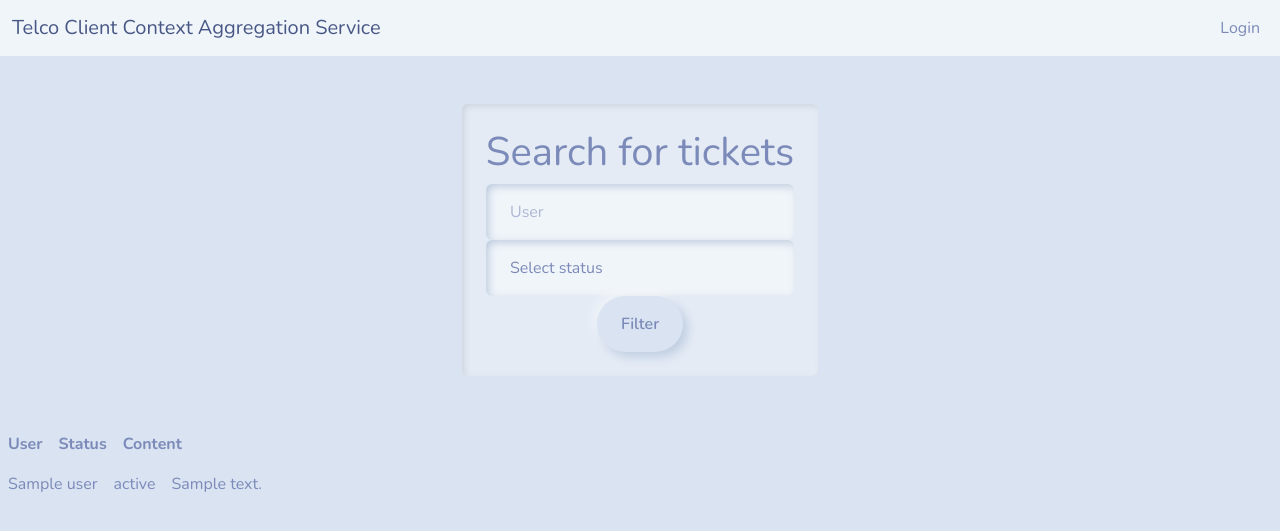
After one commit to WSokoll/TelcoClientContextAggregationService, a Python web app: template app/templates/admin.jinja in a window 1280 px wide. The commit adds this page. Shown: the top 531 px of the page. Run offline with Jinja, Linux system fonts and the light colour scheme; the template is opened without the code that fills it: most values are stand-ins (such as "Sample title", 1, 10 or a date in 2020); some libraries are stand-ins or nearby versions.

Commit message:
forms done

```diff
--- a/app/app.py
+++ b/app/app.py
@@ -119,4 +119,7 @@ def create_app():
     from app.views.report import bp as bp_report
     app.register_blueprint(bp_report)
 
+    from app.views.admin import bp as bp_admin
+    app.register_blueprint(bp_admin)
+
     return app
--- /dev/null
+++ b/app/templates/admin.jinja
@@ -0,0 +1,56 @@
+{% extends 'base.jinja' %}
+{% block head %}
+<link href='https://unpkg.com/boxicons@2.1.1/css/boxicons.min.css' rel='stylesheet'>
+<link rel="stylesheet" href="{{ url_for('static', filename='css/chatbox.css') }}">
+{% endblock %}
+{% block content %}
+<div class="container my-5">
+    <div class="row justify-content-center">
+        <div class="col-lg-4 col-md-6 col-sm-8">
+            <div class="card">
+                <div class="card-body">
+                    <h1 class="row justify-content-center">Search for tickets</h1>
+                    <form method="GET">
+                        <div class="form-row">
+                            <div>
+                                <input type="text" class="form-control" id="user" name="user" placeholder="User">
+                            </div>
+                            <div>
+                                <select class="form-control" id="status" name="status">
+                                    <option value="">Select status</option>
+                                    <option value="open">Open</option>
+                                    <option value="closed">Closed</option>
+                                </select>
+                            </div>
+                        </div>
+                        <div class="text-center">
+                            <button type="submit" class="btn btn-primary">Filter</button>
+                        </div>
+                    </form>
+                </div>
+            </div>
+        </div>
+    </div>
+</div>
+
+<!-- Ticket Contexts Table -->
+<table class="table row justify-content-center">
+    <thead>
+        <tr>
+            <th>User</th>
+            <th>Status</th>
+            <th>Content</th>
+        </tr>
+    </thead>
+    <tbody>
+        {% for context in contexts %}
+        <tr>
+            <td>{{ context.user }}</td>
+            <td>{{ context.status }}</td>
+            <td>{{ context.content }}</td>
+        </tr>
+        {% endfor %}
+    </tbody>
+</table>
+</div>
+{% endblock %}
--- a/app/templates/base.jinja
+++ b/app/templates/base.jinja
@@ -51,9 +51,9 @@
       <div class="collapse navbar-collapse justify-content-end" id="navbarSupportedContent">
         <ul class="navbar-nav">
           {% if current_user.is_authenticated and current_user.has_role('Admin') %}
-{#            <li class="nav-item">#}
-{#              <a class="nav-link" href="{{ url_for('admin.index') }}"><b>*** ADMIN PANEL ***</b></a>#}
-{#            </li>#}
+          <li class="nav-item">
+            <a class="nav-link" href="{{ url_for('admin.index') }}"><b>*** ADMIN PANEL ***</b></a>
+          </li>
           {% endif %}
 
           {% if current_user.is_authenticated %}
```
Also changed, not shown: app/templates/tickets.jinja (added, +31 -0 lines), app/views/admin.py (added, +15 -0 lines).
